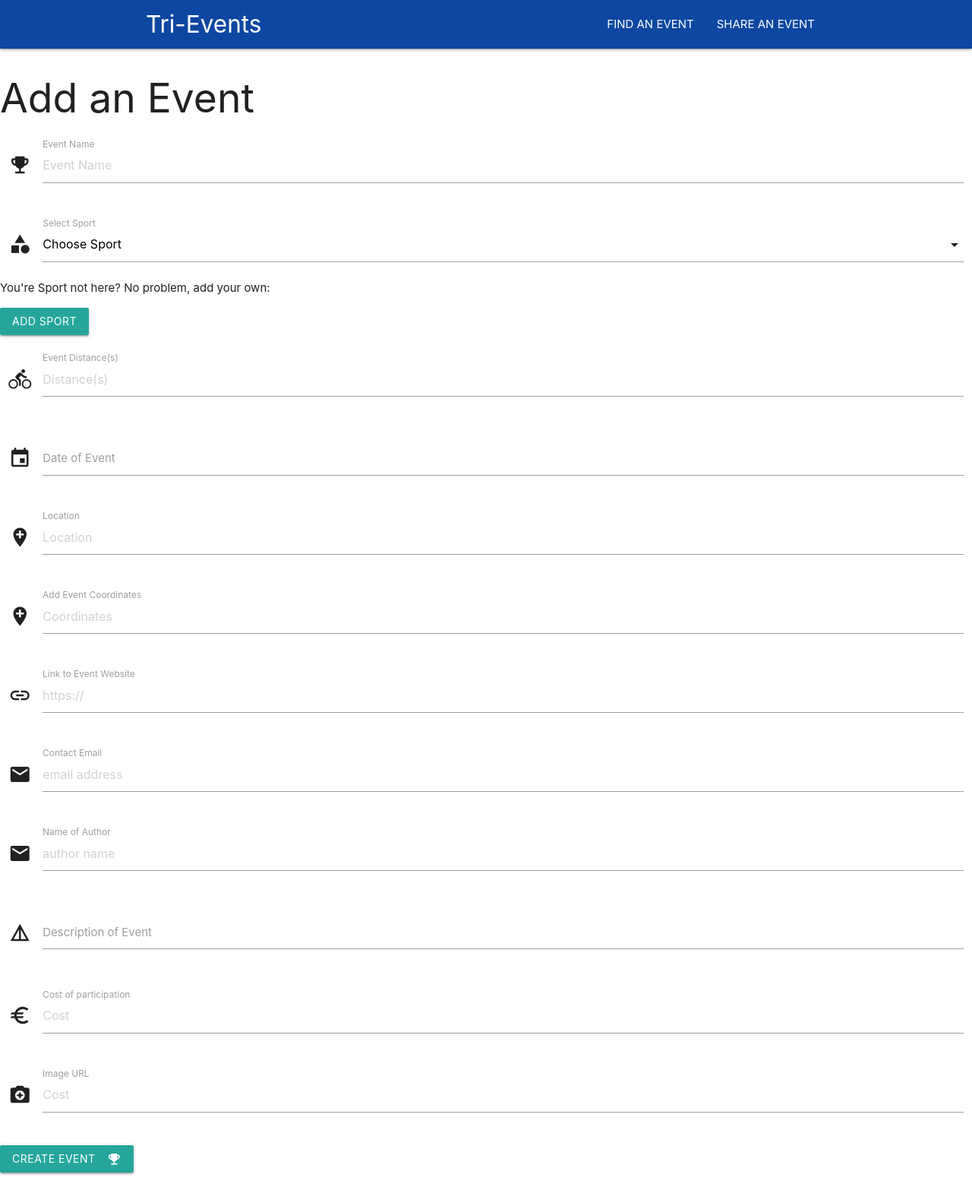
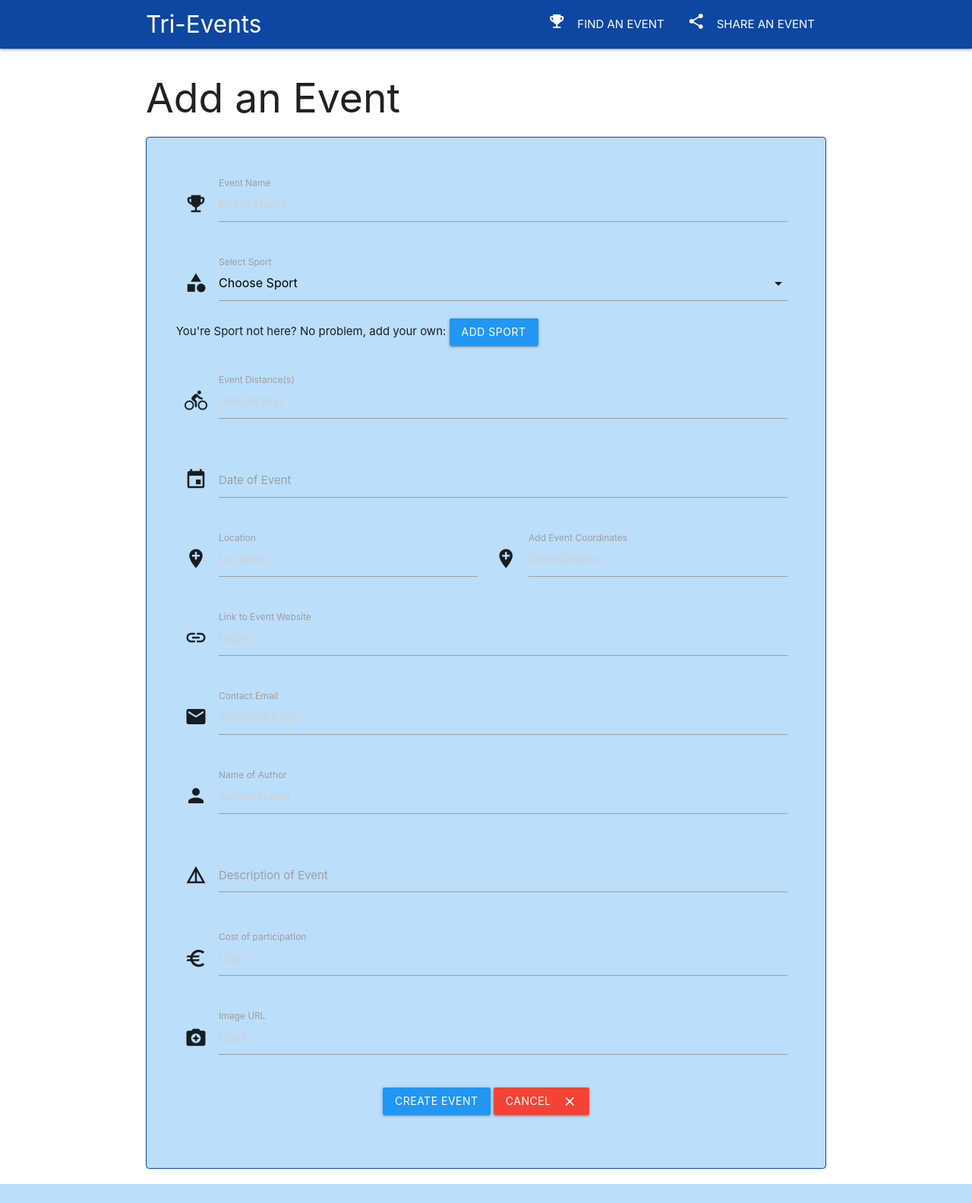
Before and after one commit to woodfordtim/milestone3, a Flask app: page /add_event in a window 1280 px wide. Shown: the whole page at 76% size. After the commit the page ends 1558 px from the top, so only its background shows below. Run offline with Flask 2, Linux system fonts and the light colour scheme; data that the repository does not hold is empty; some libraries are stand-ins or nearby versions.

Commit message:
update css styling on forms, modify location of 'add sport' button and simplify navbar

```diff
--- a/static/css/style.css
+++ b/static/css/style.css
@@ -25,11 +25,6 @@ nav {
     top: 250px;
     right: 100px;
     text-align: center;
-}
-
-.maps {
-    height: 300px;
-    width: 100%;
 }
 
 .about {
@@ -69,23 +64,6 @@ h3 {
     margin: 0px;
 }
 
-@media only screen and (max-width : 992px) {
-  .parallax-container .section {
-    position: absolute;
-    top: 40%;
-  }
-  #index-banner .section {
-    top: 10%;
-  }
-}
-
-@media only screen and (max-width : 600px) {
-  #index-banner .section {
-    top: 0;
-  }
-}
-
-
 .description {
     padding: top 20px;
 }
@@ -100,14 +78,47 @@ h3 {
     margin: 10px;
     border-style: solid;
     border-width: 1px;
-    border-color:blue;
+    border-color: #0d47a1;
     width: 100%;
 }
 
-.form {
+.maps {
+    height: 300px;
+    border-style: solid;
+    border-width: 1px;
+    border-color: #0d47a1;
+    width: 100%;
+}
+
+form {
     width: 80%;
+    padding: 50px !important;
+    border-style: solid;
+    border-width: 1px;
+    border-radius: 5px;
+    border-color: #0d47a1;
 }
+
 
 footer.page-footer {
   margin: 0;
 }
+
+#index-banner .section {
+    top: 10%;
+  }
+}
+
+/* media queries */
+@media only screen and (max-width : 992px) {
+  .parallax-container .section {
+    position: absolute;
+    top: 40%;
+  }
+
+
+@media only screen and (max-width : 600px) {
+  #index-banner .section {
+    top: 0;
+  }
+}
--- a/templates/add_event.html
+++ b/templates/add_event.html
@@ -1,8 +1,9 @@
 {% extends 'base.html' %} {% block content %}
 
+<div class="container">
 	<h2>Add an Event</h2>
 
-<div class="row">
+	<div class="row blue lighten-4">
 
 		<!-- FORM TO ADD AN EVENT -->
 		<form action="{{ url_for('insert_event')}}" method="POST" class="col s12">
@@ -29,8 +30,10 @@
 					<label>Select Sport</label>
 				</div>
 				<div>
-                <p>You're Sport not here? No problem, add your own:</p>
-                <a class="btn waves-effect waves-light" href="{{url_for('find_sports')}}">ADD SPORT</a>
+					<p>You're Sport not here? No problem, add your own: <a
+							class="waves-effect waves-light btn btn_small blue" href="{{url_for('find_sports')}}">ADD
+							SPORT</a></p>
+
 				</div>
 			</div>
 
@@ -54,16 +57,14 @@
 
 			<!-- Select Location -->
 			<div class="row">
-			<div class="input-field col s12">
+				<div class="input-field col s12 m6">
 					<i class="material-icons prefix">add_location</i>
 					<input placeholder="Location" id="location" type="text" class="validate" name="location">
 					<label for="location">Location</label>
 				</div>
-		</div>
 
 				<!-- Provide Coordinates -->
-		<div class="row">
-			<div class="input-field col s12">
+				<div class="input-field col s12 m6">
 					<i class="material-icons prefix">add_location</i>
 					<input placeholder="Coordinates" id="event_coordinates" type="text" class="form-control validate" name="event_coordinates" pattern="^(-?\d+(\.\d+)?),\s*(-?\d+(\.\d+)?)$" required>
 					<label for="event_coordinates">Add Event Coordinates</label>
@@ -91,7 +92,7 @@
 			<!-- Author Name -->
 			<div class="row">
 				<div class="input-field col s12">
-				<i class="material-icons prefix">mail</i>
+					<i class="material-icons prefix">person</i>
 					<input placeholder="author name" id="author" type="text" class="validate" name="author">
 					<label for="author">Name of Author</label>
 				</div>
@@ -125,14 +126,15 @@
 			</div>
 
 			<!-- Button to Create Event -->
-		<div class="row">
-			<button class="btn waves-effect waves-light" type="submit" name="action">Create Event
-                <i class="material-icons right">emoji_events</i>
-            </button>
+			<div class="row center-align">
+				<button class="waves-effect waves-light btn btn_small blue" type="submit" name="action">Create Event</button>
+				<a href="{{ url_for('find_events')}}"
+					class="waves-effect waves-light btn btn_small red">Cancel<i class="material-icons right">close</i></a>
 			</div>
 
 		</form>
 	</div>
+</div>
 
 
 {% endblock %}
--- a/templates/base.html
+++ b/templates/base.html
@@ -23,15 +23,12 @@
                     <i class="material-icons">menu</i>
                 </a>
                 <ul class="right blue-text hide-on-med-and-down">
-					<li><a href="{{url_for('find_events')}}">FIND AN EVENT</a></li>
-					<li><a href="{{url_for('add_event')}}">SHARE AN EVENT</a></li>
+                    <li><a href="{{url_for('find_events')}}"><i class="material-icons left">emoji_events</i>FIND AN EVENT</a></li>
+                    <li><a href="{{url_for('add_event')}}"><i class="material-icons left">share</i>SHARE AN EVENT</a></li>
 				</ul>
                 <ul class="sidenav" id="mobile-demo">
-					<li><a href="{{url_for('logon')}}">Logon</a></li>
-                    <li><a href="{{ url_for('index')}}">Home</a></li>
-                    <li><a href="{{url_for('find_events')}}">Events</a></li>
-					<li><a href="{{url_for('add_event')}}">add Events</a></li>
-					<li><a href="{{url_for('find_sports')}}">Sports</a></li>
+					<li><a href="{{url_for('find_events')}}"><i class="material-icons left">emoji_events</i>FIND AN EVENT</a></li>
+                    <li><a href="{{url_for('add_event')}}"><i class="material-icons left">share</i>SHARE AN EVENT</a></li>
 				</ul>
             </div>
         </nav>
--- a/templates/events.html
+++ b/templates/events.html
@@ -27,7 +27,7 @@
 				</div>
 				<div class="card-action blue darken-4 white-text">
 					<a href="{{url_for('view_event', event_id=event._id)}}"
-						class="waves-effect waves-light btn btn_small blue">View</a>
+						class="waves-effect waves-light btn btn_small blue">More Info</a>
 					<a href="{{url_for('edit_event', event_id=event._id)}}"
 						class="waves-effect waves-light btn btn_small blue">Edit</a>
 					<a href="{{url_for('delete_event', event_id=event._id)}}"
```
Also changed, not shown: templates/add_sport.html (+8 -4 lines), templates/edit_event.html (+14 -3 lines), templates/view_event.html (+4 -4 lines). Lines whose indentation alone changed are shown as unchanged.
